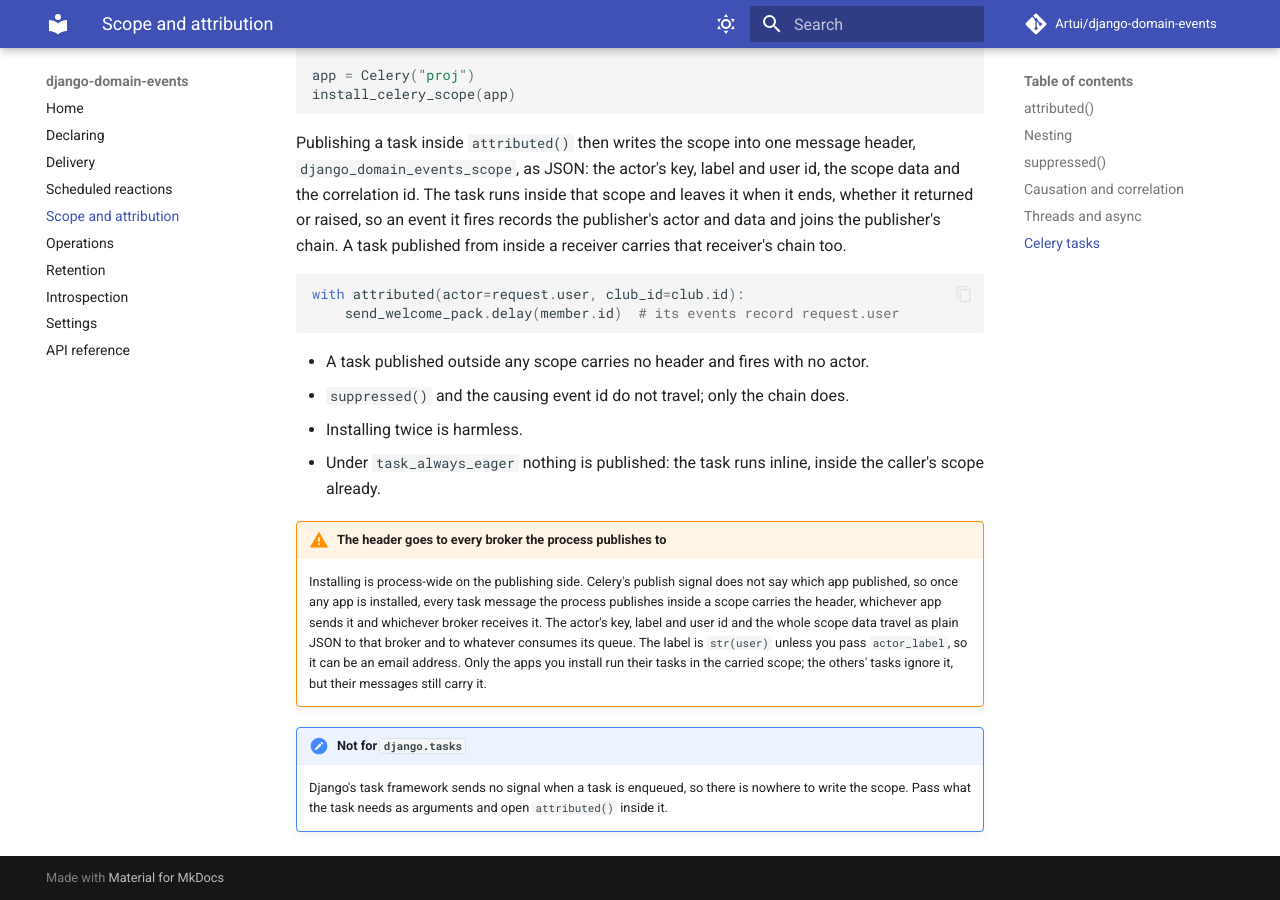
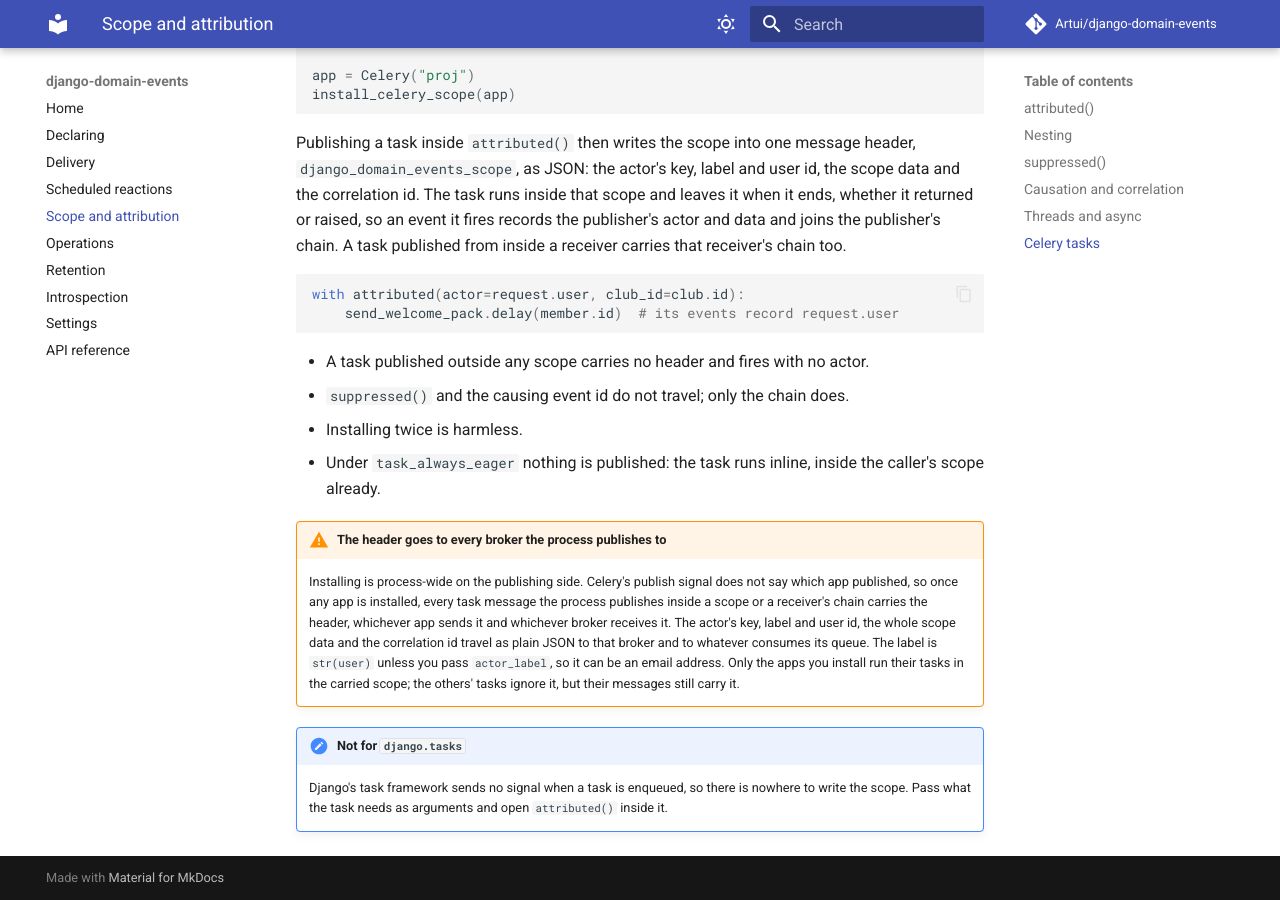
Before and after one commit to Artui/django-domain-events, an MkDocs documentation site: the page built from docs/scope.md, in a window 1280 px wide and 900 px high, scrolled down 3376 px. Built offline with MkDocs 1.6.1 and Material for MkDocs 9.7.7, drawn with Linux system fonts in a browser that asks for light colours; comment, search, counter and statistics services are not loaded.

Commit message:
Name the correlation id and a receiver's chain in the Celery header warning
Co-Authored-By: Claude Opus 5.5 <noreply@anthropic.com>

```diff
--- a/docs/scope.md
+++ b/docs/scope.md
@@ -171,10 +171,10 @@ with attributed(actor=request.user, club_id=club.id):
 !!! warning "The header goes to every broker the process publishes to"
     Installing is process-wide on the publishing side. Celery's publish signal
     does not say which app published, so once any app is installed, every task
-    message the process publishes inside a scope carries the header, whichever
-    app sends it and whichever broker receives it. The actor's key, label and
-    user id and the whole scope data travel as plain JSON to that broker and to
-    whatever consumes its queue. The label is `str(user)` unless you pass
+    message the process publishes inside a scope or a receiver's chain carries
+    the header, whichever app sends it and whichever broker receives it. The
+    actor's key, label and user id, the whole scope data and the correlation id
+    travel as plain JSON to that broker and to whatever consumes its queue. The label is `str(user)` unless you pass
     `actor_label`, so it can be an email address. Only the apps you install
     run their tasks in the carried scope; the others' tasks ignore it, but
     their messages still carry it.
```
